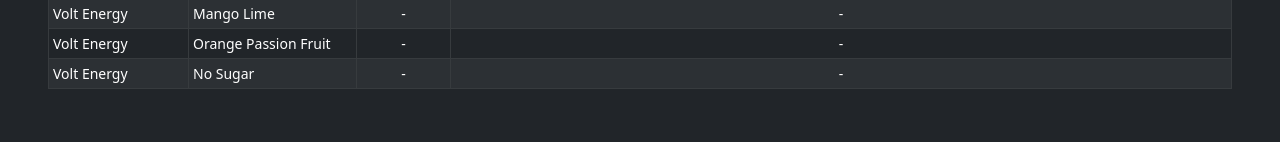
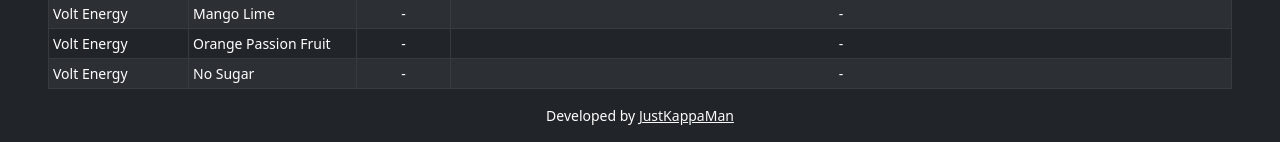
Before and after one commit to JustKappaMan/Energy-Drinks, a Flask app: page / in a window 1280 px wide. Shown: the part 3499-3641 px from the top of the page. Before the commit the page ends 3588 px from the top, so only its background shows below. Run offline with Flask 3, Linux system fonts and the light colour scheme; data comes from the database, SQL or seed files in the repository; some libraries are stand-ins or nearby versions.

Commit message:
Add footer

```diff
--- a/templates/index.html
+++ b/templates/index.html
@@ -55,6 +55,9 @@
         </tbody>
     </table>
 </main>
+<footer class="small text-center text-white pb-3">
+    Developed by <a href="https://github.com/JustKappaMan" target="_blank" class="link-light">JustKappaMan</a>
+</footer>
 <script type="text/javascript" src="{{ url_for('static', filename='js/script.js') }}"></script>
 </body>
 </html>
```
